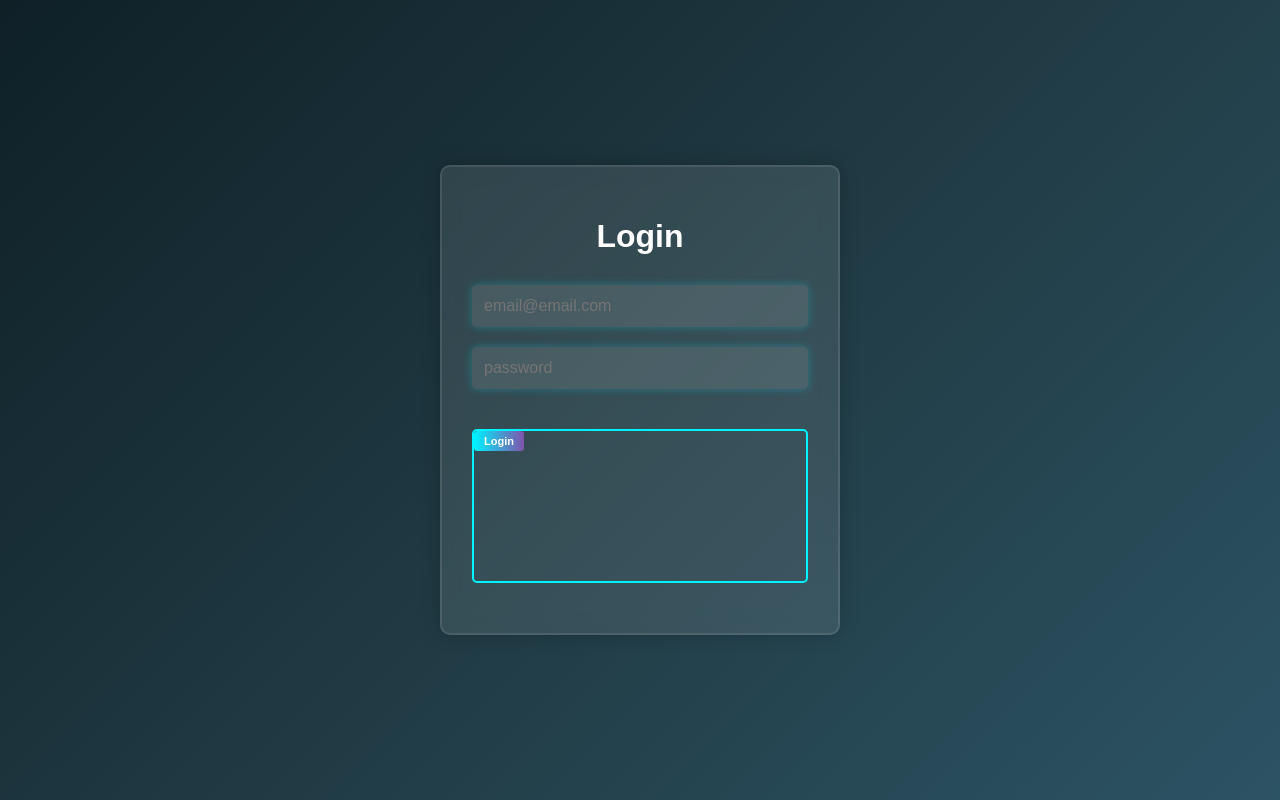
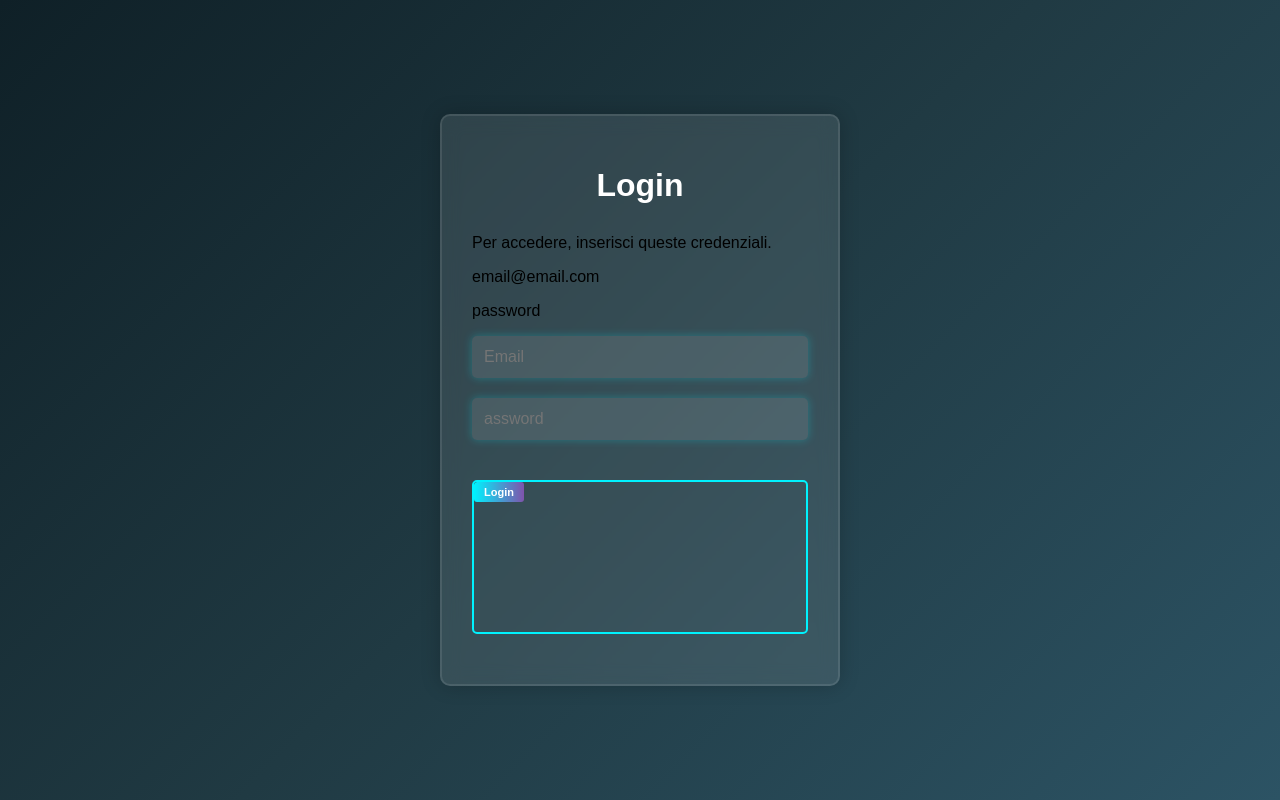
Before and after one commit to Alexinfotech/LogPrendimi, a plain HTML site: page index.html in a window 1280 px wide. Drawn offline with Linux system fonts and the light colour scheme.

Commit message:
Update index.html

```diff
--- a/index.html
+++ b/index.html
@@ -1,3 +1,4 @@
+<!-- inde.html -->
 <!-- inde.html -->
  <!DOCTYPE html>
 <html lang="it">
@@ -11,9 +12,13 @@
     <div class="container">
         <div class="login-box">
             <h1>Login</h1>
+            <p>Per accedere, inserisci queste credenziali.</p>
+            <p>email@email.com</p>
+            <p>password</p>
+
             <div class="form-container">
-                <input type="email" id="email" placeholder="email@email.com" required>
-                <input type="password" id="password" placeholder="password" required>
+                <input type="email" id="email" placeholder="Email" required>
+                <input type="password" id="password" placeholder="assword" required>
                 <div class="button-area">
                     <button id="loginBtn">Login</button>
                 </div>
```
